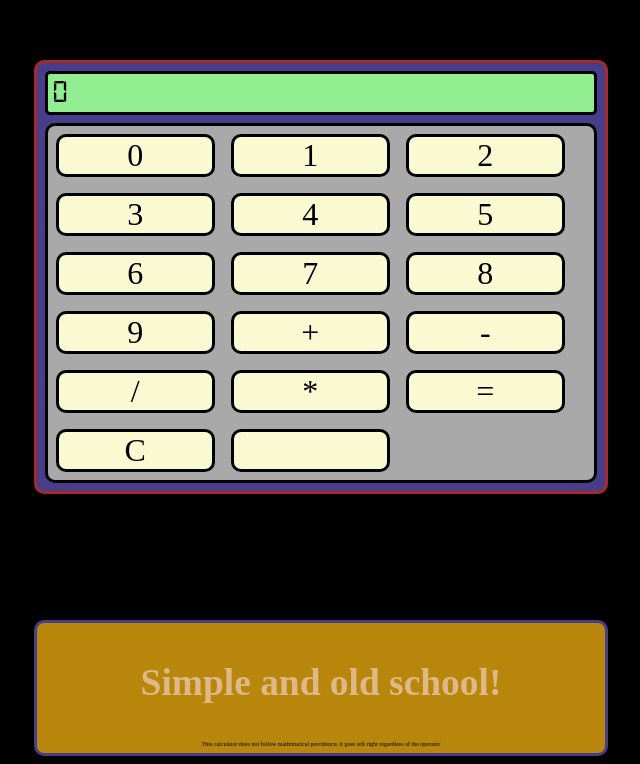
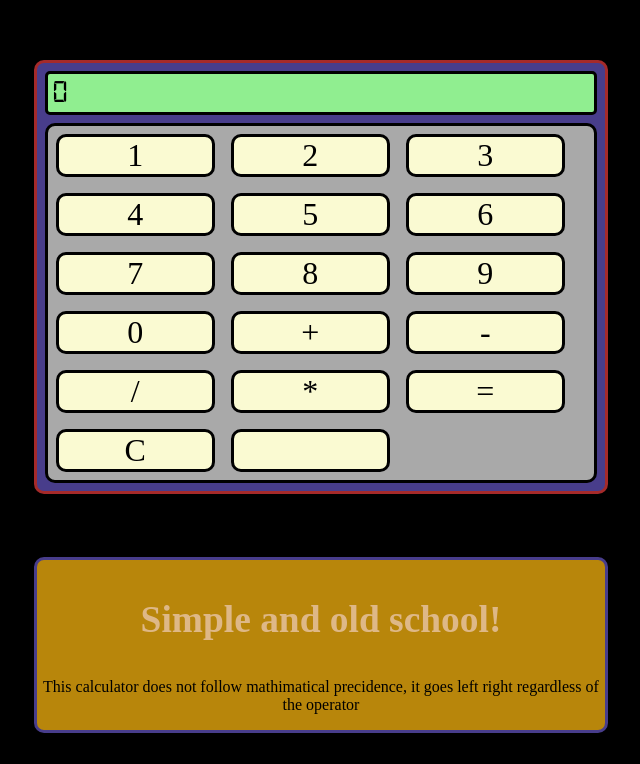
Before and after one commit to u46cm8/calculator, a plain HTML site: page index.html in a window 1280 px wide. Shown: the part 140-904 px from the top of the page, without its empty margins (319-959 px from the left). After the commit the page ends 881 px from the top, so only its background shows below. Drawn offline with Linux system fonts and the light colour scheme.

Commit message:
Small change made to make warning more readable

```diff
--- a/index.html
+++ b/index.html
@@ -12,7 +12,6 @@
     <div id="main-calculator">
         <div id="display">3454+56435+64565</div>
         <div id="buttons">
-            <div class="button">0</div>
             <div class="button">1</div>
             <div class="button">2</div>
             <div class="button">3</div>
@@ -22,6 +21,7 @@
             <div class="button">7</div>
             <div class="button">8</div>
             <div class="button">9</div>
+            <div class="button">0</div>
             <div class="button">+</div>
             <div class="button">-</div>
             <div class="button">/</div>
--- a/style.css
+++ b/style.css
@@ -43,14 +43,14 @@ div {
 }
 
 p {
-    font-size: 6px;
+    font-size: 16px;
     color: black;
 }
 
 #TM{
     width: 45%;
     margin: auto;
-    margin-top: 10%;
+    margin-top: 5%;
     background-color: darkgoldenrod;
     color: burlywood;
     text-align: center;
```
